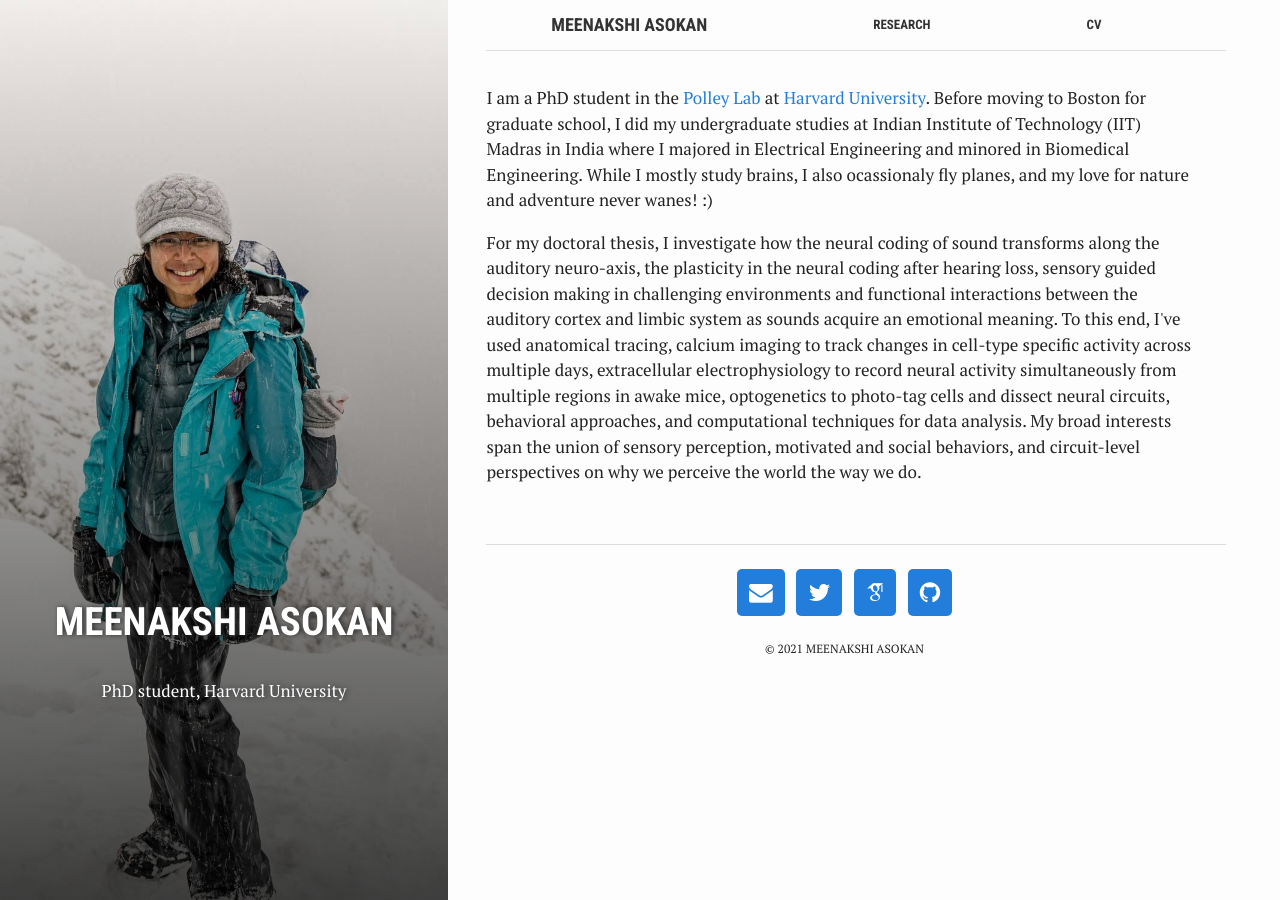
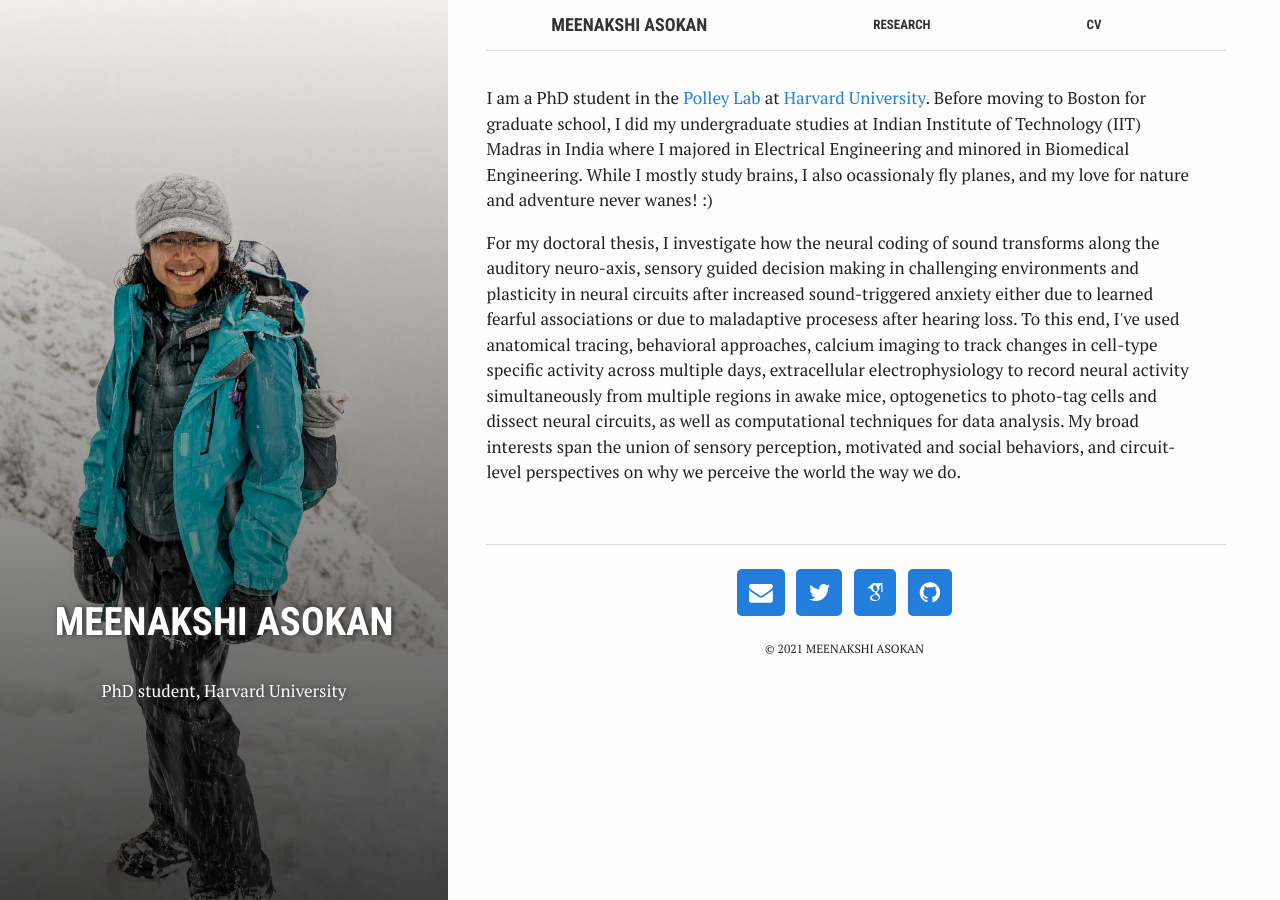
Before and after one commit to Meenakshi-Asokan/Meenakshi-Asokan.github.io, a Jekyll site: the page built from index.html, in a window 1280 px wide. Built offline with Jekyll 4.4.1, drawn with Linux system fonts in a browser that asks for light colours; nearby versions of some CDN libraries; some web fonts are replaced; library files that are not in the unit come from our copies.

Commit message:
still updating..

```diff
--- a/index.html
+++ b/index.html
@@ -14,12 +14,12 @@ summary: "PhD student, Harvard University"
   While I mostly study brains, I also ocassionaly fly planes, and my love for nature and adventure never wanes! :)
 </p>
 <p>
-  For my doctoral thesis, I investigate how the neural coding of sound transforms along the auditory neuro-axis,
-  the plasticity in the neural coding after hearing loss, sensory guided decision making
-  in challenging environments and functional interactions between the auditory cortex and limbic system as sounds acquire an emotional meaning.
-  To this end, I've used anatomical tracing, calcium imaging to track changes in cell-type specific activity across multiple days,
+  For my doctoral thesis, I investigate how the neural coding of sound transforms along the auditory neuro-axis, sensory guided decision making
+  in challenging environments and plasticity in neural circuits after increased sound-triggered anxiety either due to learned fearful associations
+  or due to maladaptive procesess after hearing loss. To this end, I've used anatomical tracing, behavioral approaches, calcium imaging to track
+  changes in cell-type specific activity across multiple days,
   extracellular electrophysiology to record neural activity simultaneously from multiple regions in awake mice,
-  optogenetics to photo-tag cells and dissect neural circuits,
-  behavioral approaches, and computational techniques for data analysis. My broad interests span the union of sensory perception,
+  optogenetics to photo-tag cells and dissect neural circuits, as well as computational techniques for data analysis.
+  My broad interests span the union of sensory perception,
   motivated and social behaviors, and circuit-level perspectives on why we perceive the world the way we do.
 </p>
```
